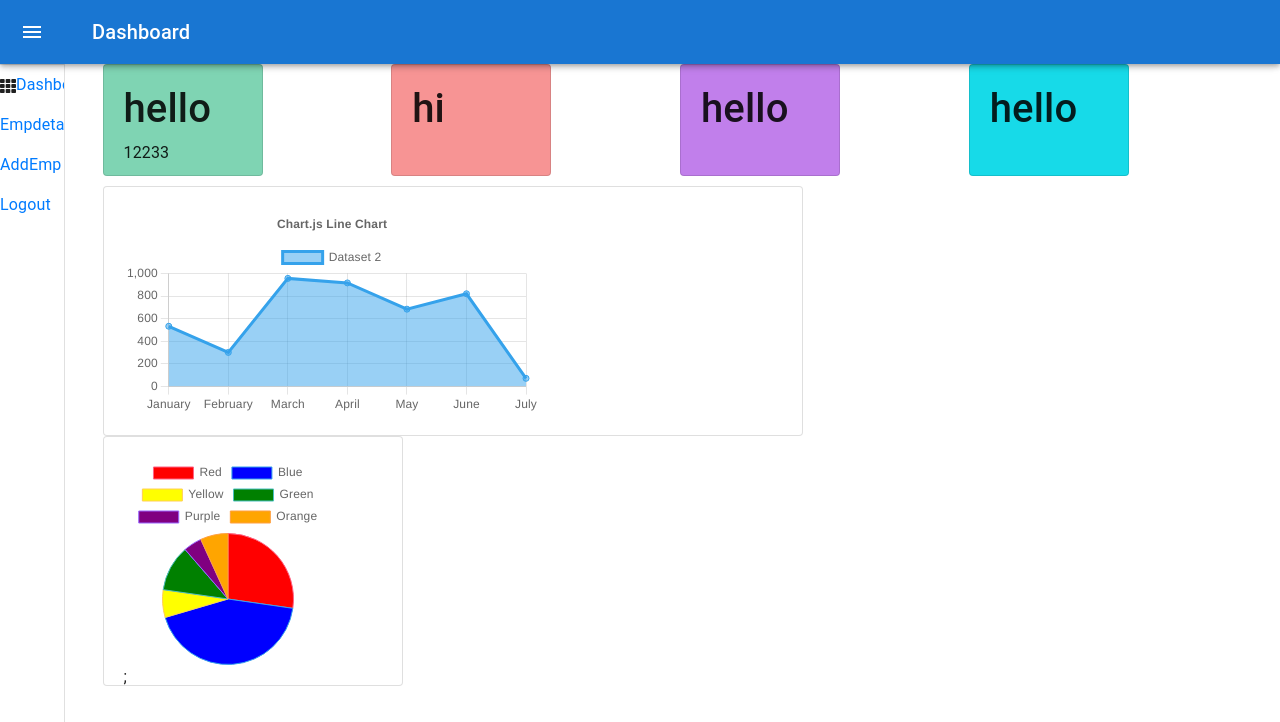
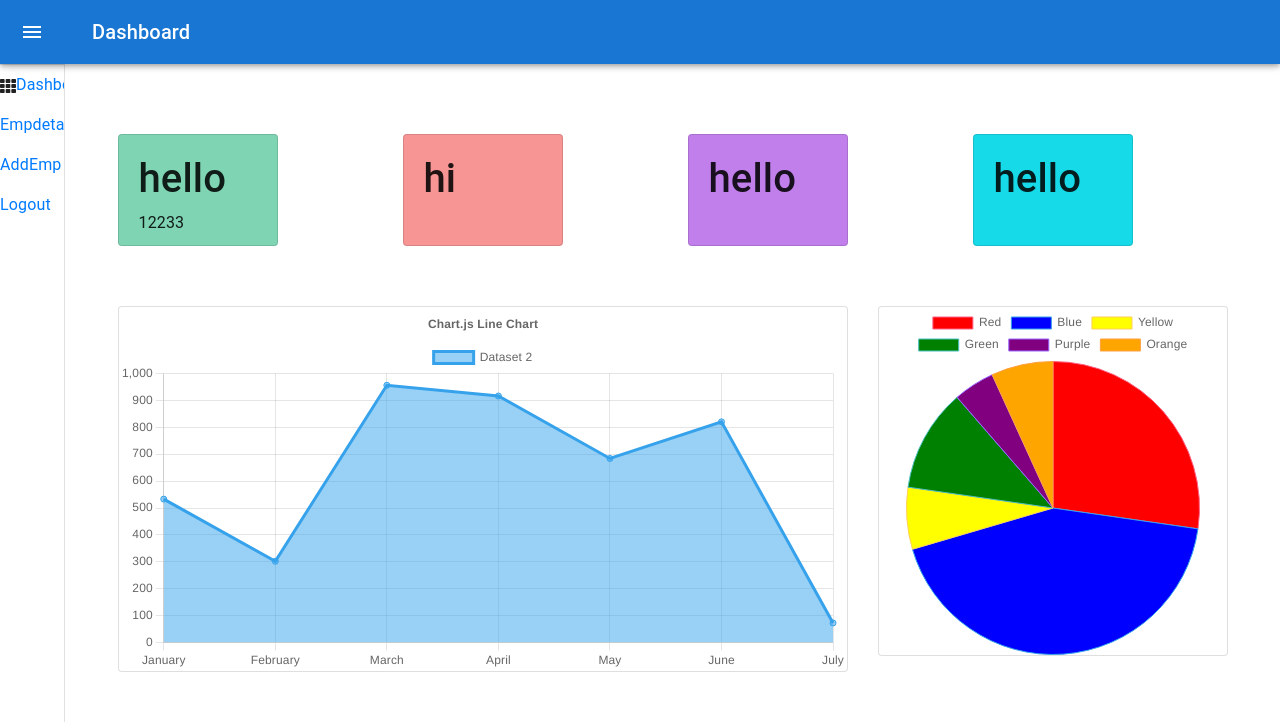
Before and after one commit to Dhanush-050520/EMS, a React (Create React App) app: page /admin/dashboard in a window 1280 px wide. Shown: the top 722 px of the page. Built offline with nearby package versions, Linux system fonts and the light colour scheme.

Commit message:
modified

```diff
--- a/src/App.js
+++ b/src/App.js
@@ -26,11 +26,6 @@ const App = () => {
 
 
       </BrowserRouter>
-
-
-
-
-
     </div>
   )
 }
--- a/src/Dashboard.js
+++ b/src/Dashboard.js
@@ -1,20 +1,20 @@
 import React from 'react'
-import { Col, Container,Row,Card } from 'react-bootstrap'
+import { Col, Container, Row, Card } from 'react-bootstrap'
 import { useState } from 'react'
 import { Chart as ChartJS, ArcElement, Tooltip, Legend } from 'chart.js';
 import { Pie } from 'react-chartjs-2';
-import {CategoryScale,LinearScale,PointElement,LineElement,Title,Filler} from 'chart.js';
+import { CategoryScale, LinearScale, PointElement, LineElement, Title, Filler } from 'chart.js';
 import { Line } from 'react-chartjs-2';
-import {faker} from '@faker-js/faker';
+import { faker } from '@faker-js/faker';
 
-ChartJS.register(CategoryScale,LinearScale,PointElement,LineElement,Title,Tooltip,Filler,Legend);
+ChartJS.register(CategoryScale, LinearScale, PointElement, LineElement, Title, Tooltip, Filler, Legend);
 ChartJS.register(ArcElement, Tooltip, Legend);
 
 export const options = {
   responsive: true,
   plugins: {
     legend: {
-           position: 'top' ,
+      position: 'top',
     },
     title: {
       display: true,
@@ -66,13 +66,13 @@ export const data = {
 };
 
 const Dashboard = () => {
-    const [state,setState]=useState("12233")
+  const [state, setState] = useState("12233")
   return (
     <div>
       <Container>
-            <Row style={{"margin-top":-70,"margin-left":-30}}>
+        <Row>
           <Col >
-               <Card style={{ width: '10rem', height:"7rem",backgroundColor:"#7fd4b3"  }}>
+            <Card style={{ width: '10rem', height: "7rem", backgroundColor: "#7fd4b3" }}>
               <Card.Body>
                 <h1>hello</h1>
                 <p>{state}</p>
@@ -81,7 +81,7 @@ const Dashboard = () => {
           </Col>
 
           <Col>
-               <Card style={{ width: '10rem' ,height:"7rem",backgroundColor:"#f79494"}}>
+            <Card style={{ width: '10rem', height: "7rem", backgroundColor: "#f79494" }}>
               <Card.Body>
                 <h1>hi</h1>
               </Card.Body>
@@ -89,7 +89,7 @@ const Dashboard = () => {
           </Col>
 
           <Col>
-               <Card style={{ width: '10rem',height:"7rem",backgroundColor:"#c17feb"}}>
+            <Card style={{ width: '10rem', height: "7rem", backgroundColor: "#c17feb" }}>
               <Card.Body>
                 <h1>hello</h1>
               </Card.Body>
@@ -97,34 +97,37 @@ const Dashboard = () => {
           </Col>
 
           <Col>
-               <Card style={{ width: '10rem',height:"7rem",backgroundColor:"#17dae8"}}>
+            <Card style={{ width: '10rem', height: "7rem", backgroundColor: "#17dae8" }}>
               <Card.Body>
                 <h1>hello</h1>
               </Card.Body>
             </Card>
           </Col>
+        </Row>
 
 
 
-            </Row>
-            <Row>
-              <Card style={{'height':250,'width':700,'margin-top':10,'margin-left':0}}>
-                     <Card.Body>
+
+        <Row style={{marginTop:"60px"}}>
+          <Col>
+          <Card>
+
               <Line options={options} data={data1} />
-                     </Card.Body>
 
           </Card>
+          </Col>
 
-            </Row>
-            <Row>
-            <Card style={{'height':250,'width':300,'margin-top':0,'margin-bottom':-50,'margin-left':0  }}>
-              <Card.Body>
-              <Pie data={data} />;
-              </Card.Body>
+          <Col xs lg="4">
+          <Card>
+
+              <Pie data={data} />
 
           </Card>
+          </Col>
         </Row>
         </Container>
+
+
     </div>
   )
 }
--- a/src/Sidenav.js
+++ b/src/Sidenav.js
@@ -14,6 +14,7 @@ import ChevronLeftIcon from '@mui/icons-material/ChevronLeft';
 import ChevronRightIcon from '@mui/icons-material/ChevronRight';
 import {Link,Outlet} from 'react-router-dom';
 import { FaTh } from "react-icons/fa";
+import { Card } from 'react-bootstrap';
 const drawerWidth = 240;
 
 const openedMixin = (theme) => ({
@@ -123,12 +124,12 @@ export default function Sidenav() {
           </IconButton>
         </DrawerHeader>
         <Divider />
-        <div>
+        {/* <Card style={{backgroundColor:"black"}}> */}
         <List><FaTh/><Link  to='dashboard'>Dashboard</Link></List>
         <List><Link  to='empdetails'>Empdetails</Link></List>
         <List><Link  to='addemp'>AddEmp</Link></List>
         <List><Link  to='logout'>Logout</Link></List>
-        </div>
+        {/* </Card> */}
 
       </Drawer>
       <Box component="main" sx={{ flexGrow: 5, p: 3 }}>
```
Lines whose indentation alone changed are shown as unchanged.
